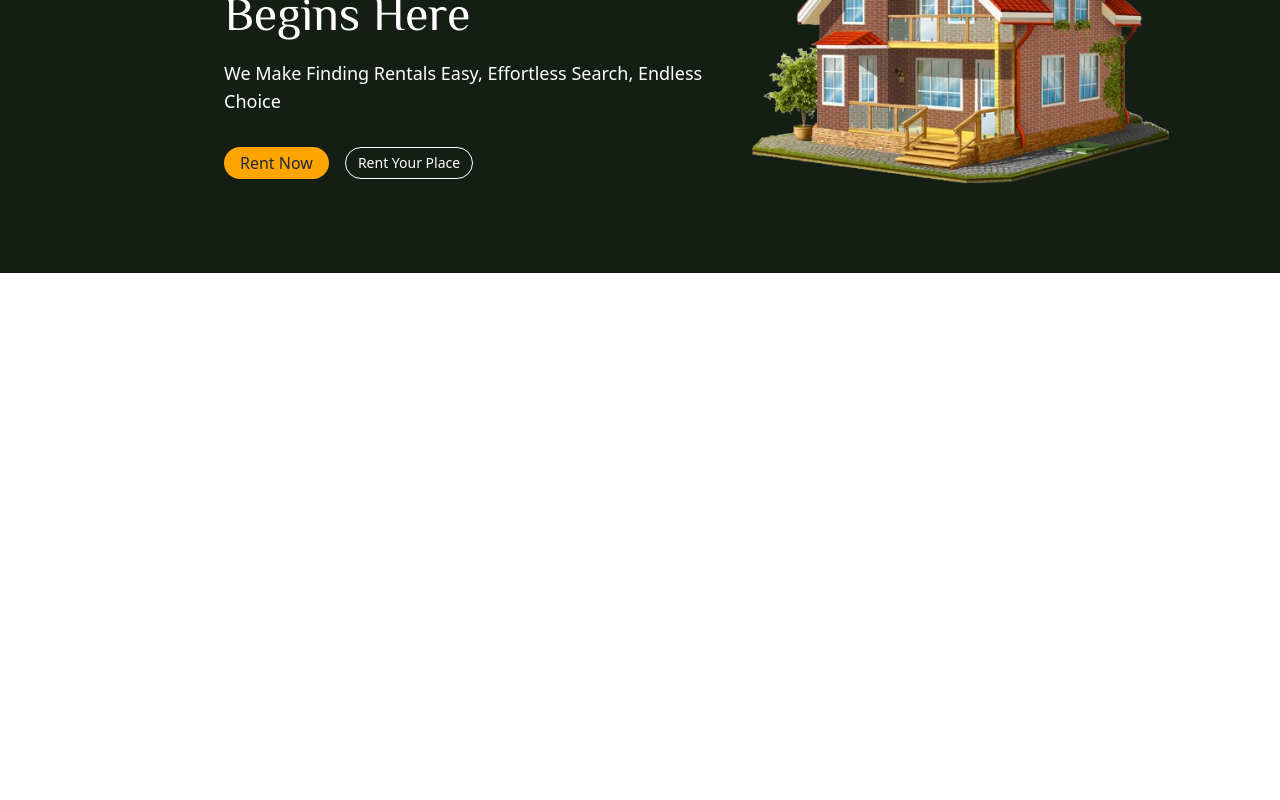
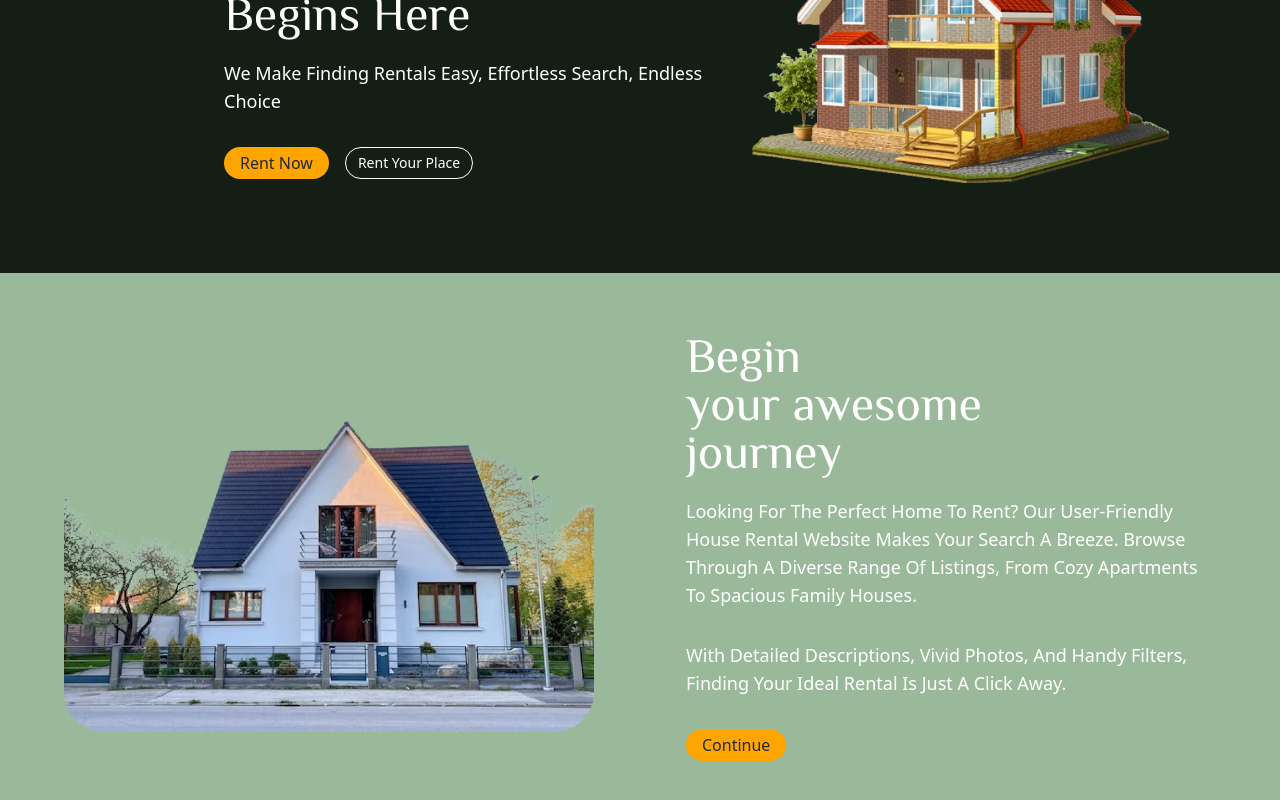
Before and after one commit to ussyalfaks/Renthome, a React (Vite) app in the folder rent/: page / in a window 1280 px wide. Shown: the part 260-1060 px from the top of the page. Before the commit the page ends 800 px from the top, so only its background shows below. Built offline with nearby package versions, Linux system fonts and the light colour scheme.

Commit message:
about section

```diff
--- a/rent/src/App.jsx
+++ b/rent/src/App.jsx
@@ -2,6 +2,7 @@ import React from 'react'
 import './App.css'
 import Navbar from './components/Navbar'
 import Hero from './components/Hero'
+import Aboutus from './components/Aboutus'
 
 
 function App() {
@@ -10,6 +11,7 @@ function App() {
     <>
     <Navbar/>
     <Hero/>
+    <Aboutus/>
 
     </>
   )
--- /dev/null
+++ b/rent/src/components/Aboutus.jsx
@@ -0,0 +1,34 @@
+import React from 'react'
+import ABTHouse from "../assets/h4.png"
+
+function Aboutus() {
+  return (
+    <>
+  <div className="flex flex-col md:flex-row items-center gap-3 justify-center p-2 md:p-16 bg-[#9AB99A] text-white">
+  <div className="flex-1 ">
+    <img className="w-full max-w-md mx-auto md:max-w-xl" src={ABTHouse} alt="Herohouse" />
+  </div>
+  <div className="flex-1 md:text-left lg:ml-20 ">
+    <h1 className="text-4xl md:text-5xl mb-4 leading-loose font-Messiri">Begin <br /> your awesome  <br /> journey</h1>
+    <p className="text-lg mb-8 capitalize">
+      Looking for the perfect home to rent? Our user-friendly
+      house rental website makes your search a breeze.
+      Browse through a diverse range of listings,
+      From cozy apartments to spacious family houses.
+    </p>
+    <p className="text-lg mb-8 capitalize">
+      With detailed descriptions, vivid photos, and handy
+      filters, finding your ideal rental is just a click away.
+    </p>
+    <div className="flex space-x-4">
+      <button className="py-1 px-4 bg-[#FEA500] btn-outline font-normal rounded-2xl">Continue</button>
+      {/* <button className="btn btn-sm btn-outline font-bold text-[#141E15] rounded-2xl">Continue</button> */}
+    </div>
+  </div>
+</div>
+
+    </>
+  )
+}
+
+export default Aboutus
```
Also changed, not shown: rent/src/assets/h3.png (added), rent/src/assets/h4.png (added).
